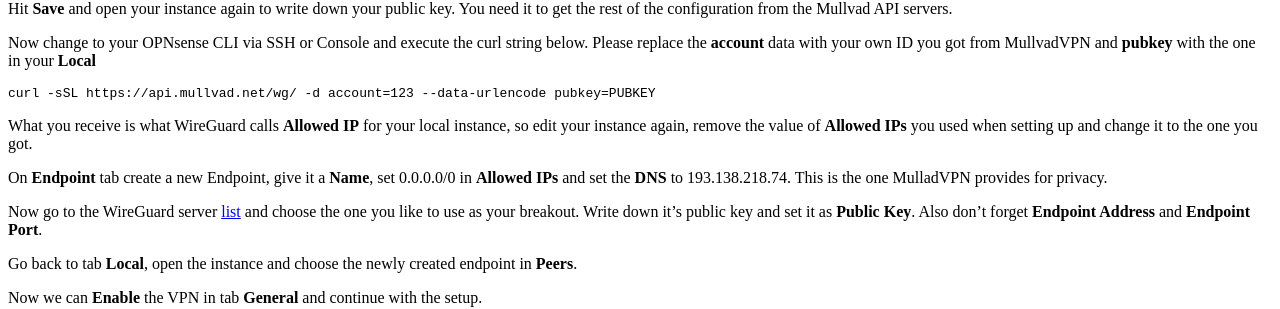
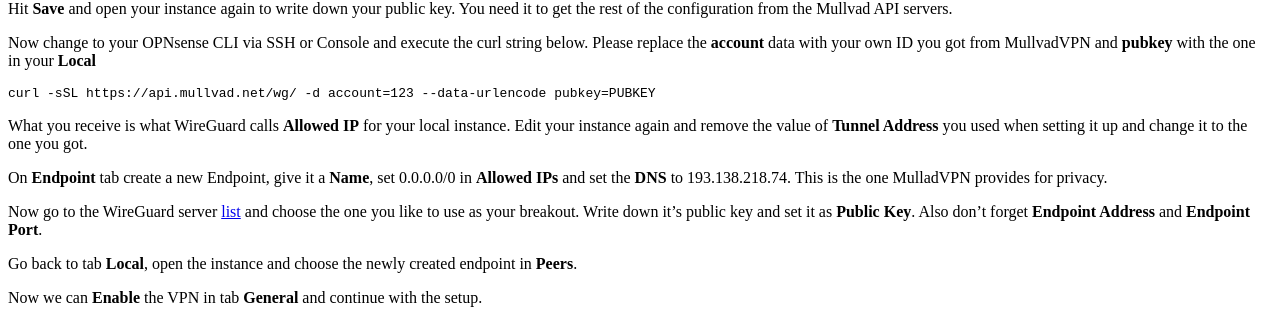
Before and after one commit to opnsense/docs, a Sphinx documentation site: the page built from source/manual/how-tos/wireguard-client-mullvad.rst, in a window 1280 px wide. Shown: the part 1149-1458 px from the top of the page. Built offline with Sphinx 7.4.7 and the Read the Docs theme 2.0.0, drawn with Linux system fonts in a browser that asks for light colours; pages that are not in the unit, such as notebooks, are missing from menus.

Commit message:
Fixed doc regarding tunnel adress for local instance (#199)

```diff
--- a/source/manual/how-tos/wireguard-client-mullvad.rst
+++ b/source/manual/how-tos/wireguard-client-mullvad.rst
@@ -29,8 +29,8 @@
 
     curl -sSL https://api.mullvad.net/wg/ -d account=123 --data-urlencode pubkey=PUBKEY
 
-What you receive is what WireGuard calls **Allowed IP** for your local instance, so edit your instance again, remove
-the value of **Allowed IPs** you used when setting up and change it to the one you got.
+What you receive is what WireGuard calls **Allowed IP** for your local instance. Edit your instance again and remove
+the value of **Tunnel Address** you used when setting it up and change it to the one you got.
 
 On **Endpoint** tab create a new Endpoint, give it a **Name**, set 0.0.0.0/0 in **Allowed IPs** and set
 the **DNS** to 193.138.218.74. This is the one MulladVPN provides for privacy.
```
